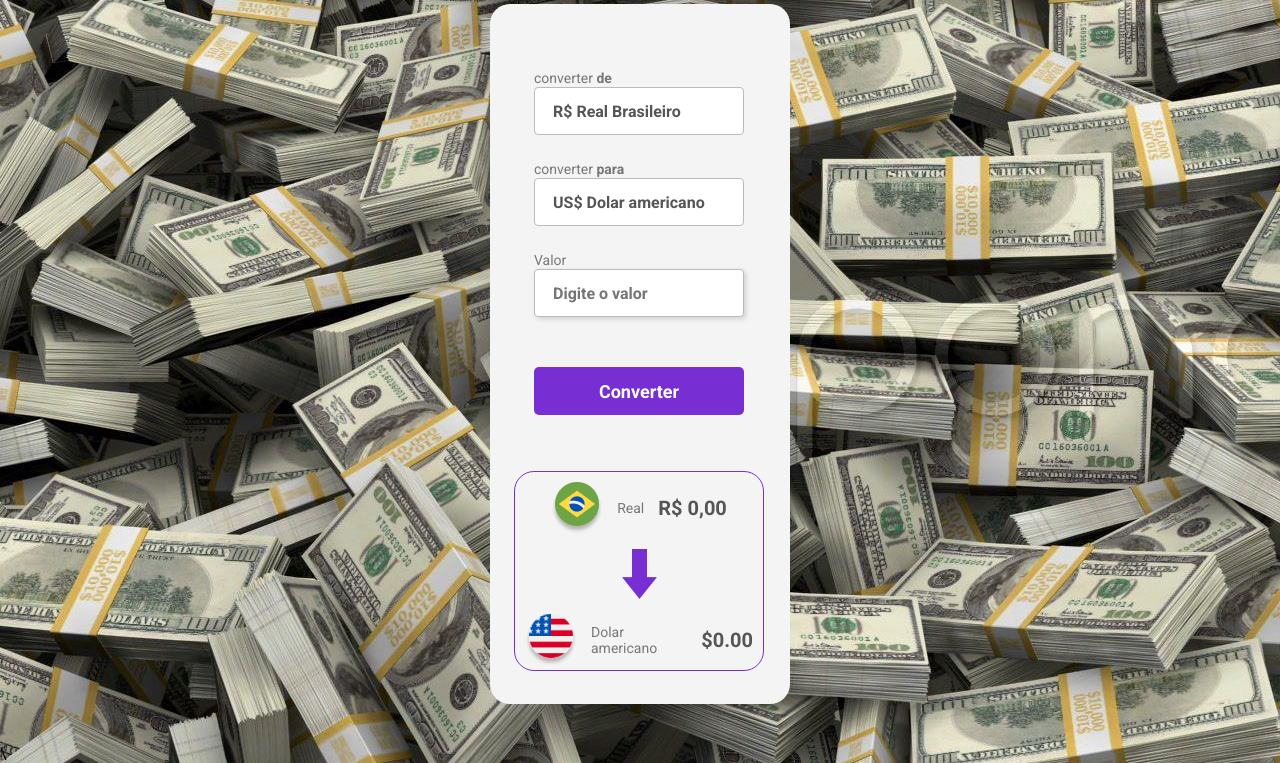
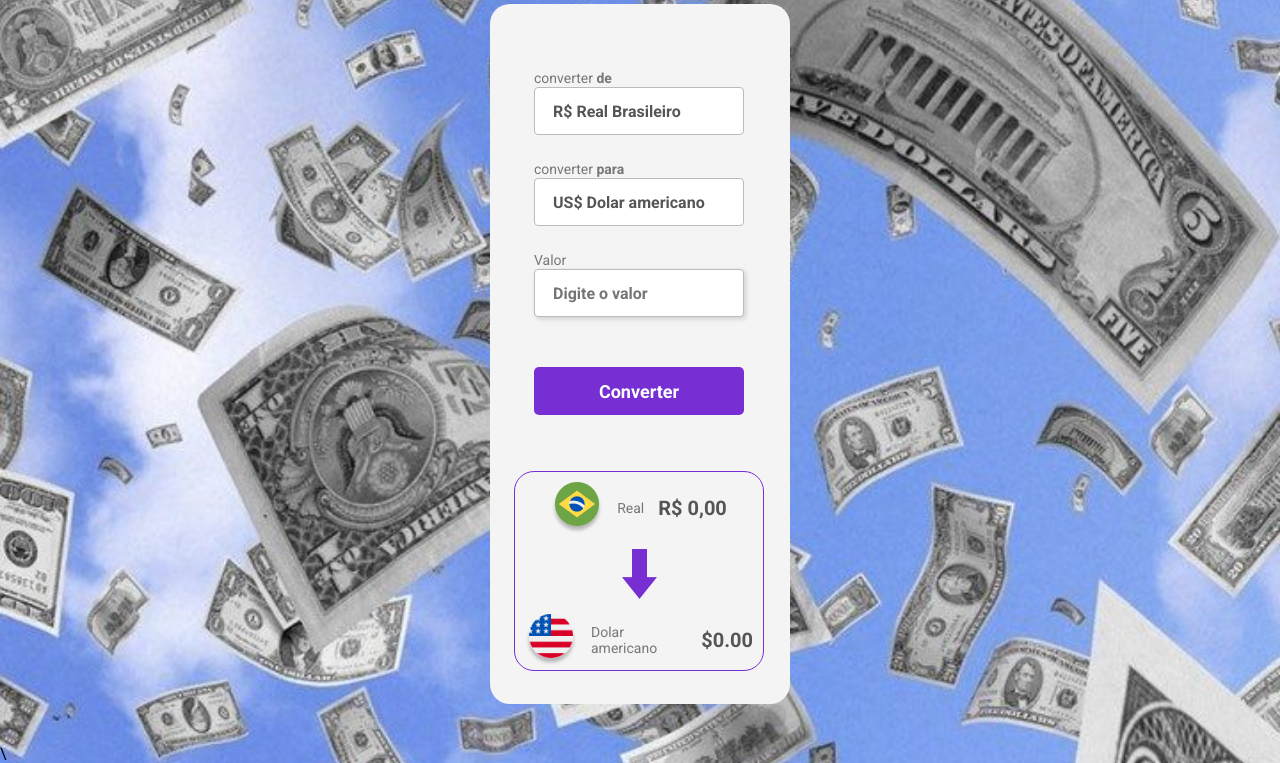
Before and after one commit to gledson-junior/Projeto-conversor-de-moedas, a plain HTML site: page index.html in a window 1280 px wide. Shown: the part 186-949 px from the top of the page. Drawn offline with Linux system fonts and the light colour scheme.

Commit message:
update css

```diff
--- a/styles.css
+++ b/styles.css
@@ -7,7 +7,11 @@
 }
 
 body {
-    background-image: url("assets/Dol-wppr.jpg");
+    background-image: url("assets/backgrouns2.jpg");
+    background-size: cover;
+    background-repeat: no-repeat;
+
+
 }
 
 .logo {
@@ -133,6 +137,9 @@ section {
 
  @media(max-width: 1600px){
 
+    body{
+        background-image: url(./assets/mobile-wpp.jpg);
+    }
     .logo{
         width: 150px;
         height: 150px;
```
Also changed, not shown: assets/backgrouns2.jpg (added), assets/mobile-wpp.jpg (added).
